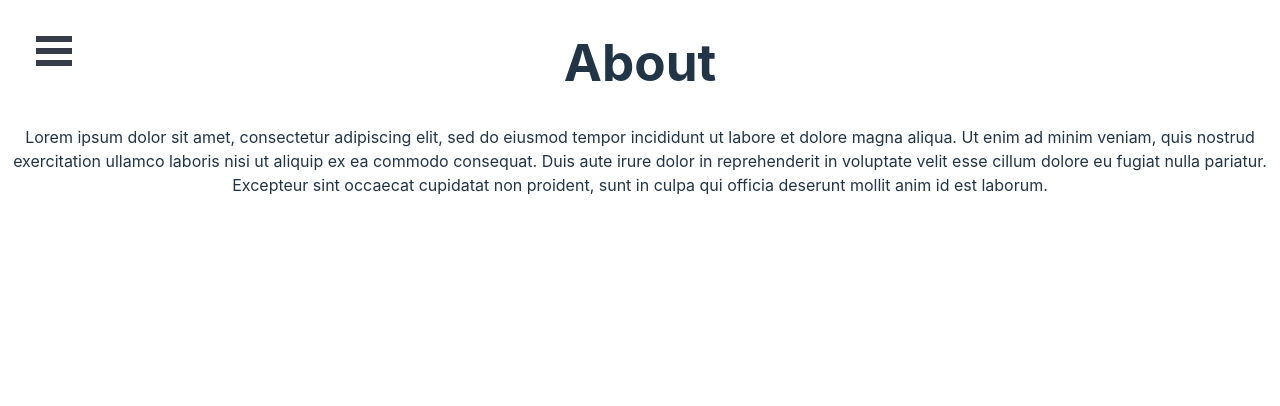
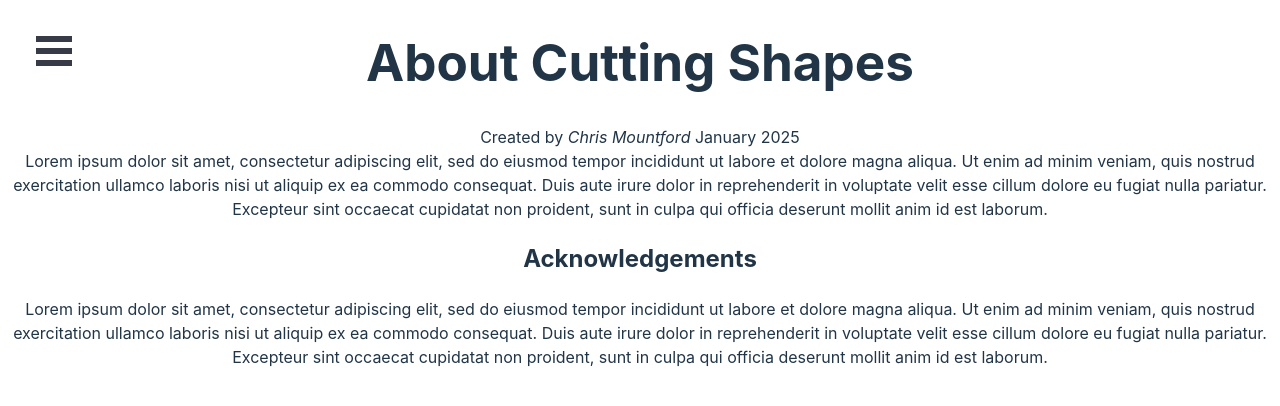
Before and after one commit to christo/cutting-shapes, a React (Vite) app: page /about in a window 1280 px wide. Shown: the top 406 px of the page. Built offline with nearby package versions, Linux system fonts and the light colour scheme.

Commit message:
tweak page content

```diff
--- a/src/components/About.tsx
+++ b/src/components/About.tsx
@@ -1,12 +1,25 @@
 const About = () => {
   return (
       <div className="App-body">
-      <h1>About</h1>
+        <h1>About Cutting Shapes</h1>
+        <div>
+          Created by <i>Chris Mountford</i> January 2025
+        </div>
         <div>
           Lorem ipsum dolor sit amet, consectetur adipiscing elit, sed do eiusmod tempor incididunt ut labore et dolore
           magna aliqua. Ut enim ad minim veniam, quis nostrud exercitation ullamco laboris nisi ut aliquip ex ea commodo
           consequat. Duis aute irure dolor in reprehenderit in voluptate velit esse cillum dolore eu fugiat nulla
-        pariatur. Excepteur sint occaecat cupidatat non proident, sunt in culpa qui officia deserunt mollit anim id est
+          pariatur. Excepteur sint occaecat cupidatat non proident, sunt in culpa qui officia deserunt mollit anim id
+          est
+          laborum.
+        </div>
+        <h2>Acknowledgements</h2>
+        <div>
+          Lorem ipsum dolor sit amet, consectetur adipiscing elit, sed do eiusmod tempor incididunt ut labore et dolore
+          magna aliqua. Ut enim ad minim veniam, quis nostrud exercitation ullamco laboris nisi ut aliquip ex ea commodo
+          consequat. Duis aute irure dolor in reprehenderit in voluptate velit esse cillum dolore eu fugiat nulla
+          pariatur. Excepteur sint occaecat cupidatat non proident, sunt in culpa qui officia deserunt mollit anim id
+          est
           laborum.
         </div>
       </div>
--- a/src/components/BurgerMenu.tsx
+++ b/src/components/BurgerMenu.tsx
@@ -14,6 +14,18 @@
       <Link className="menu-item" to="/contact">
         Contact
       </Link>
+      <div>
+        show fps
+      </div>
+      <div>
+        show camera feed
+      </div>
+      <div>
+        record / playback / live
+      </div>
+      <div>
+        debug
+      </div>
     </Menu>
   );
 };
--- a/src/components/Contact.tsx
+++ b/src/components/Contact.tsx
@@ -3,10 +3,16 @@
       <div className="App-body">
         <h1>Contact</h1>
         <div>
+          <ul>
+            <li>insta: @chromosundrift</li>
+          </ul>
+        </div>
+        <div>
           Lorem ipsum dolor sit amet, consectetur adipiscing elit, sed do eiusmod tempor incididunt ut labore et dolore
           magna aliqua. Ut enim ad minim veniam, quis nostrud exercitation ullamco laboris nisi ut aliquip ex ea commodo
           consequat. Duis aute irure dolor in reprehenderit in voluptate velit esse cillum dolore eu fugiat nulla
-        pariatur. Excepteur sint occaecat cupidatat non proident, sunt in culpa qui officia deserunt mollit anim id est
+          pariatur. Excepteur sint occaecat cupidatat non proident, sunt in culpa qui officia deserunt mollit anim id
+          est
           laborum.
         </div>
       </div>
```
Also changed, not shown: 1 other file (tests, documents, lock files or other folders). Lines whose indentation alone changed are shown as unchanged.
